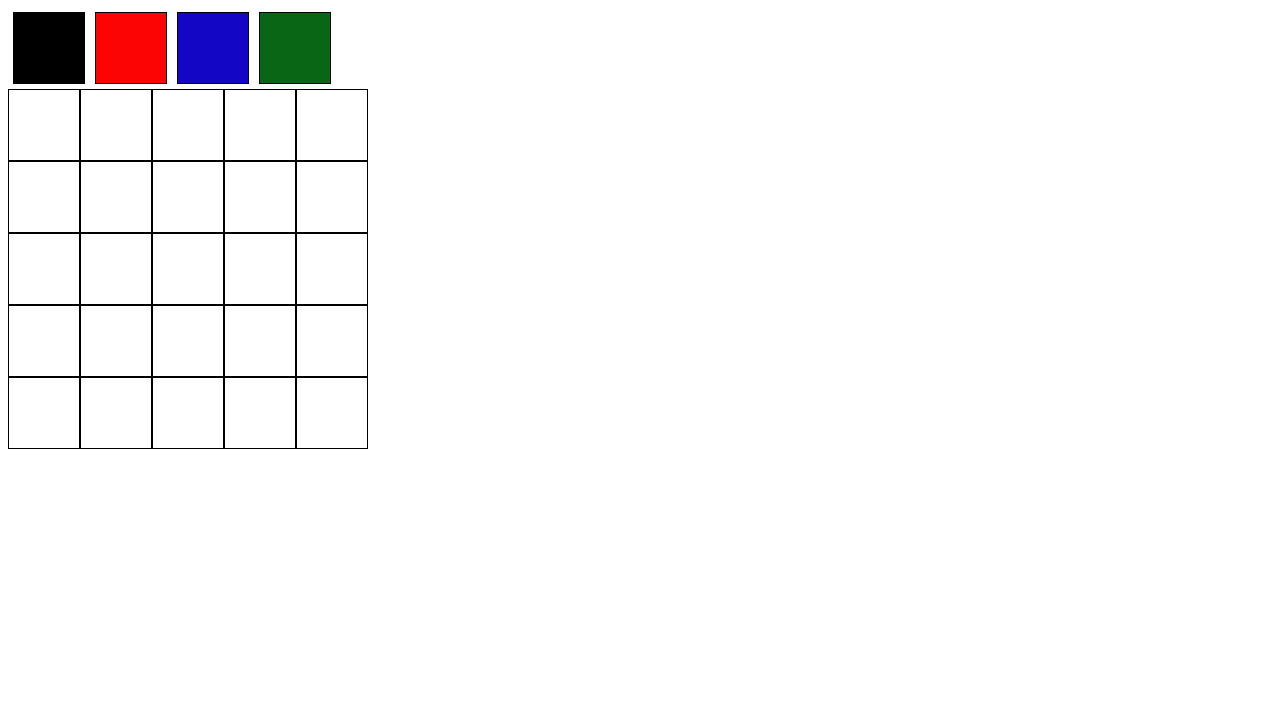
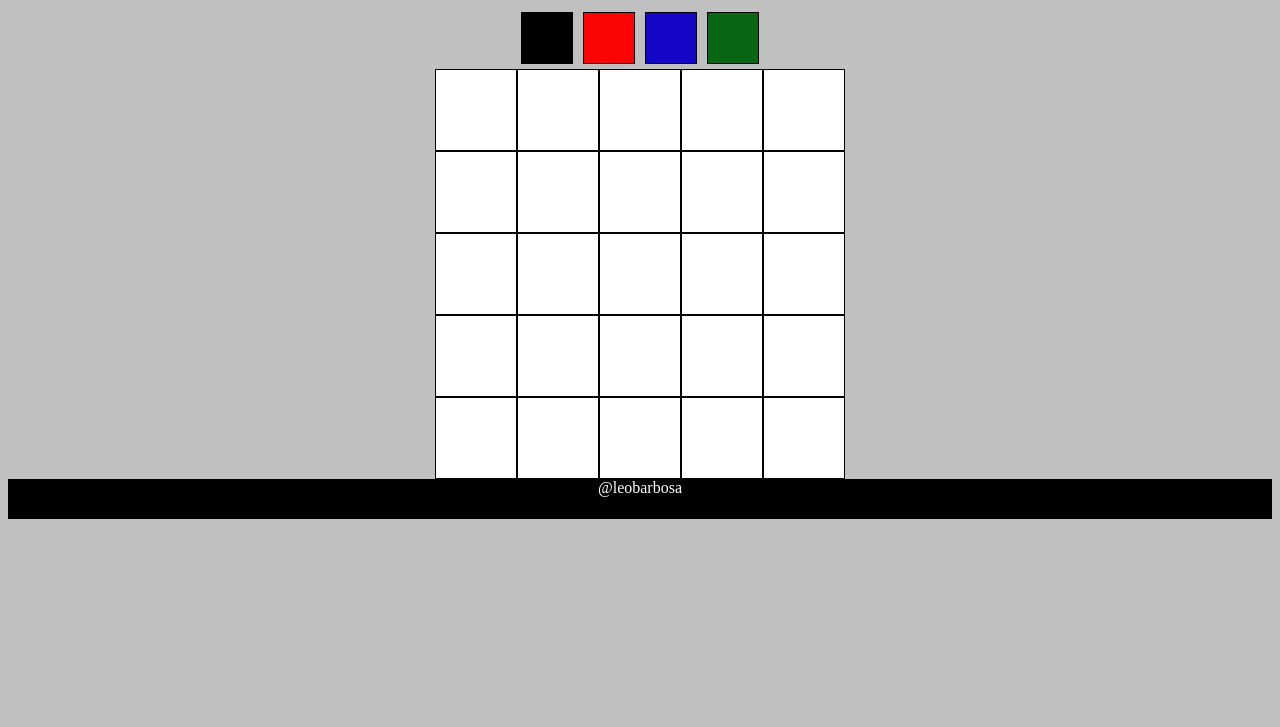
Before and after one commit to lbseven7/pixels-art, a website: page index.html in a window 1280 px wide. Shown: the part 73-800 px from the top of the page. Drawn offline with Linux system fonts and the light colour scheme.

Commit message:
Quesito 5

```diff
--- a/index.html
+++ b/index.html
@@ -61,5 +61,6 @@
     </div>
 
     <script src="script.js"></script>
+    <footer>@leobarbosa</footer>
 </body>
 </html>
--- a/style.css
+++ b/style.css
@@ -1,25 +1,35 @@
-.color-palette {
-  background-color: rgb(252, 1, 1);
+footer {
+  text-align: center;
+  background-color: #000;
+  height: 40px;
+  color: white;
+  width: auto;
 }
 
+body {
+  text-align: center;
+  background-color: silver;
+}
 .color {
   height: 30px;
-  padding: 20px;
+  padding: 10px;
   margin:  5px;
   width: 30px;
   border: 1px solid black;
 }
 
 .pixel {
-  height: 30px;
+  height: 40px;
   padding: 20px;
   margin:  0px;
-  width: 30px;
+  width: 40px;
   border: 1px solid black;
+  background-color: #fff;
 }
 
 #color-palette {
   display:  flex;
+  justify-content: center;
 }
 
 #color-palette div:nth-child(1) {
@@ -38,11 +48,11 @@
 
 #pixel-board {
   display: flex ;
-  background-color: #fff;
+  justify-content: center;
 }
 
 #pixel-board div:nth-child(1) {
-  background-color: rgba(255, 255, 255, 0);
+  background-color: #fff;
 }
 #pixel-board div:nth-child(2) {
   background-color: #fff;
```
